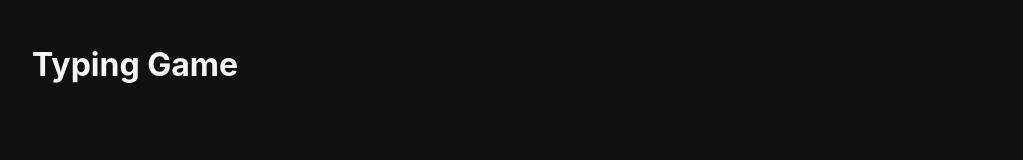
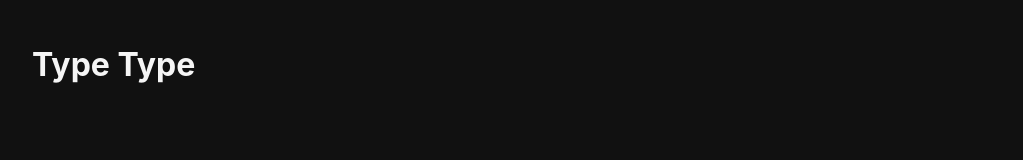
Before and after one commit to deepanshuc7/typing-game, a React (Vite) app in the folder frontend/: page / in a window 1280 px wide. Shown: the top 160 px of the page, without its empty margins (128-1151 px from the left). Built offline with nearby package versions, Linux system fonts and the light colour scheme.

Commit message:
change name

```diff
--- a/frontend/src/components/layout/Header.tsx
+++ b/frontend/src/components/layout/Header.tsx
@@ -1,7 +1,7 @@
 export function Header() {
   return (
     <header>
-      <h1>Typing Game</h1>
+      <h1>Type Type</h1>
     </header>
   );
 }
```
